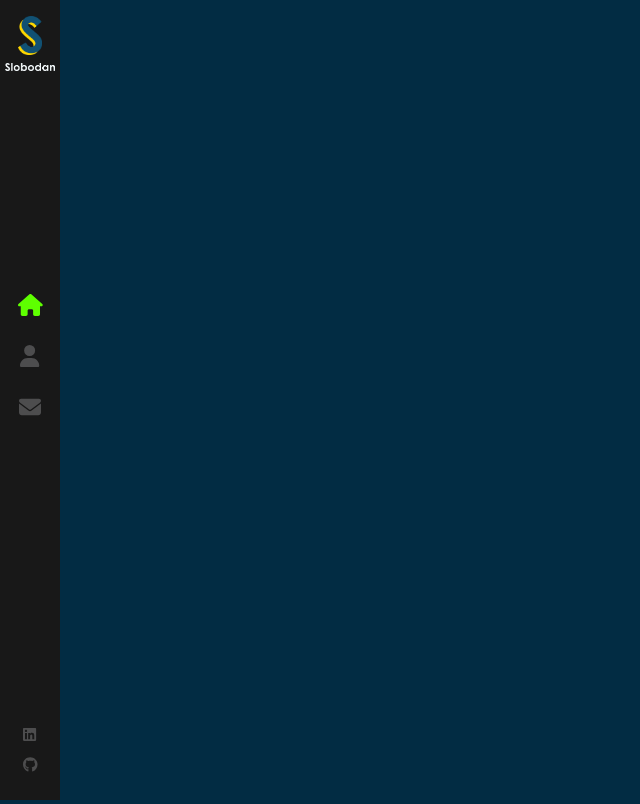
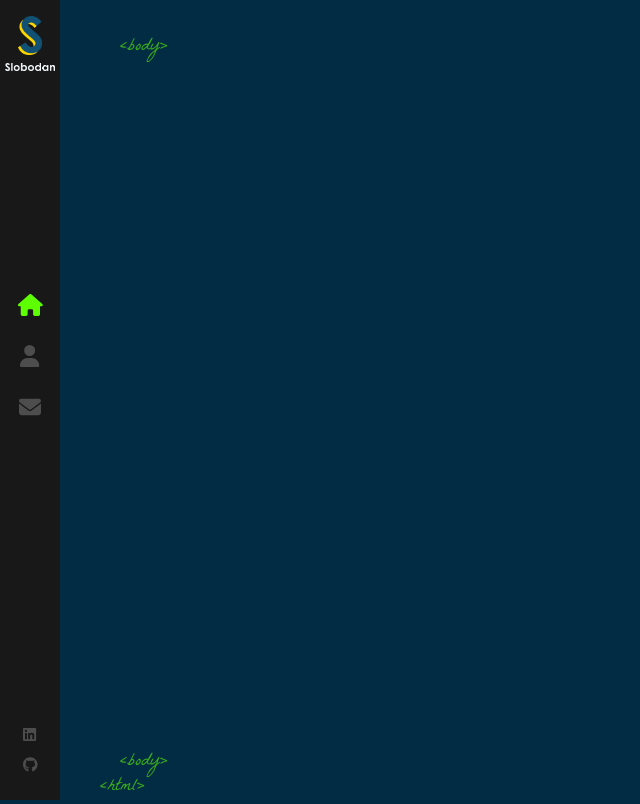
Before and after one commit to adriankorp/portfolio_site, a React (Create React App) app: page / in a window 1280 px wide. Shown: the whole page, without its empty margins (0-640 px from the left). Built offline with nearby package versions, Linux system fonts and the light colour scheme.

Commit message:
Add Layout scss and change index.js

```diff
--- a/src/components/Layout/index.js
+++ b/src/components/Layout/index.js
@@ -1,11 +1,24 @@
+import { Outlet } from 'react-router-dom'
 import Sidebar from '../Sidebar'
 import './index.scss'
 
 const Layout = () => {
   return (
-    <>
+    <div className='App'>
       <Sidebar />
-    </>
+      <div className='page'>
+        <span className='tags top-tags'>&lt;body&gt;</span>
+
+        <Outlet />
+
+        <span className='tags bottom-tags'>
+        &lt;body&gt;
+        <br />
+        <span className='bottom-tag-html'>&lt;html&gt;</span>
+        </span>
+
+      </div>
+    </div>
   )
 }
 
--- a/src/components/Layout/index.scss
+++ b/src/components/Layout/index.scss
@@ -0,0 +1,24 @@
+.page {
+    width: 100%;
+    height:  100%;
+    position: absolute;
+}
+
+.top-tags {
+    bottom: auto;
+    top: 35px;
+}
+
+.tags {
+    color: #5eff00;
+    opacity: 0.6;
+    position: absolute;
+    bottom: 0;
+    left: 120px;
+    font-size: 18px;
+    font-family: 'La Belle Aurore';
+}
+
+.bottom-tag-html {
+    margin-left: -20px;
+}
```
